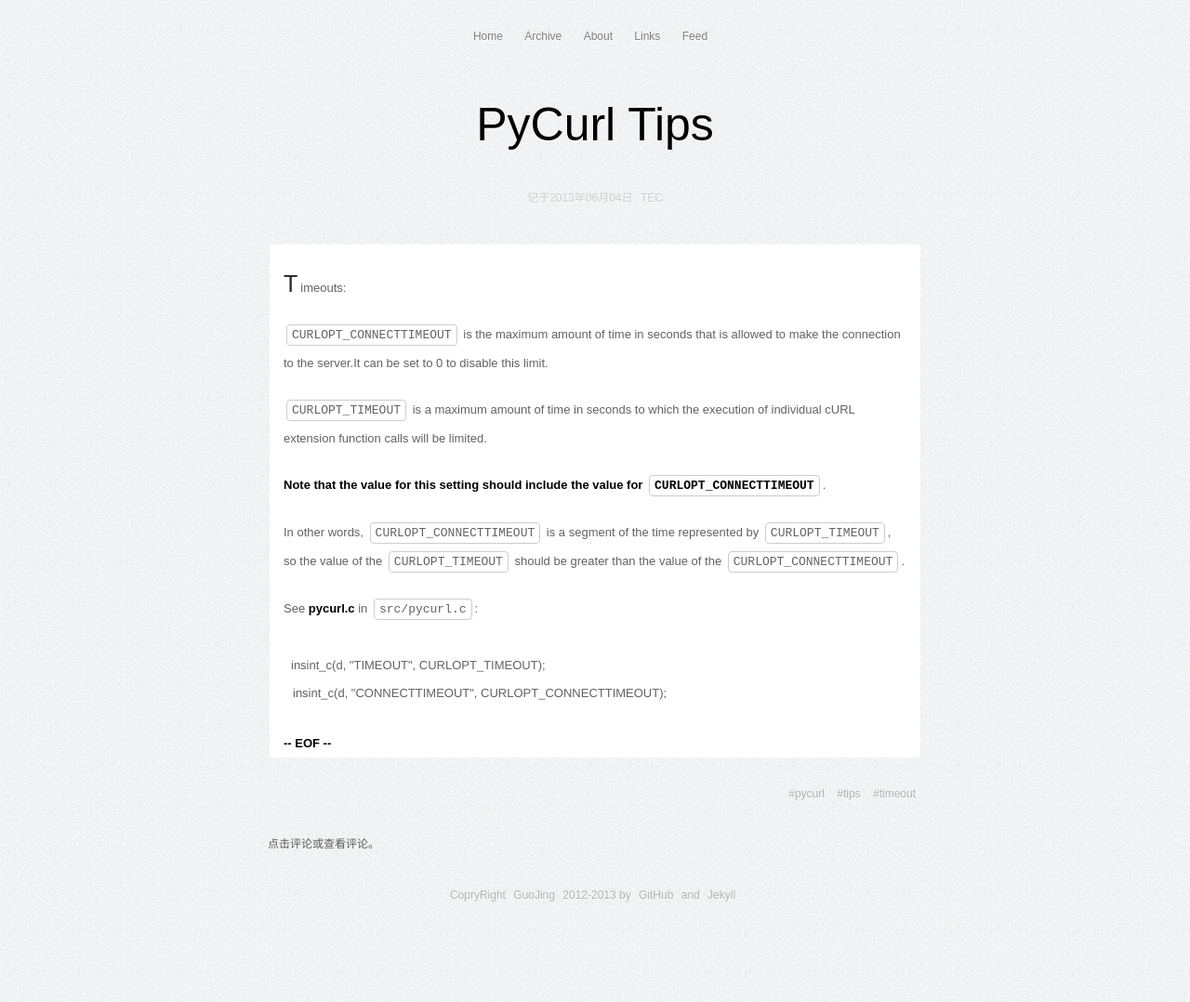
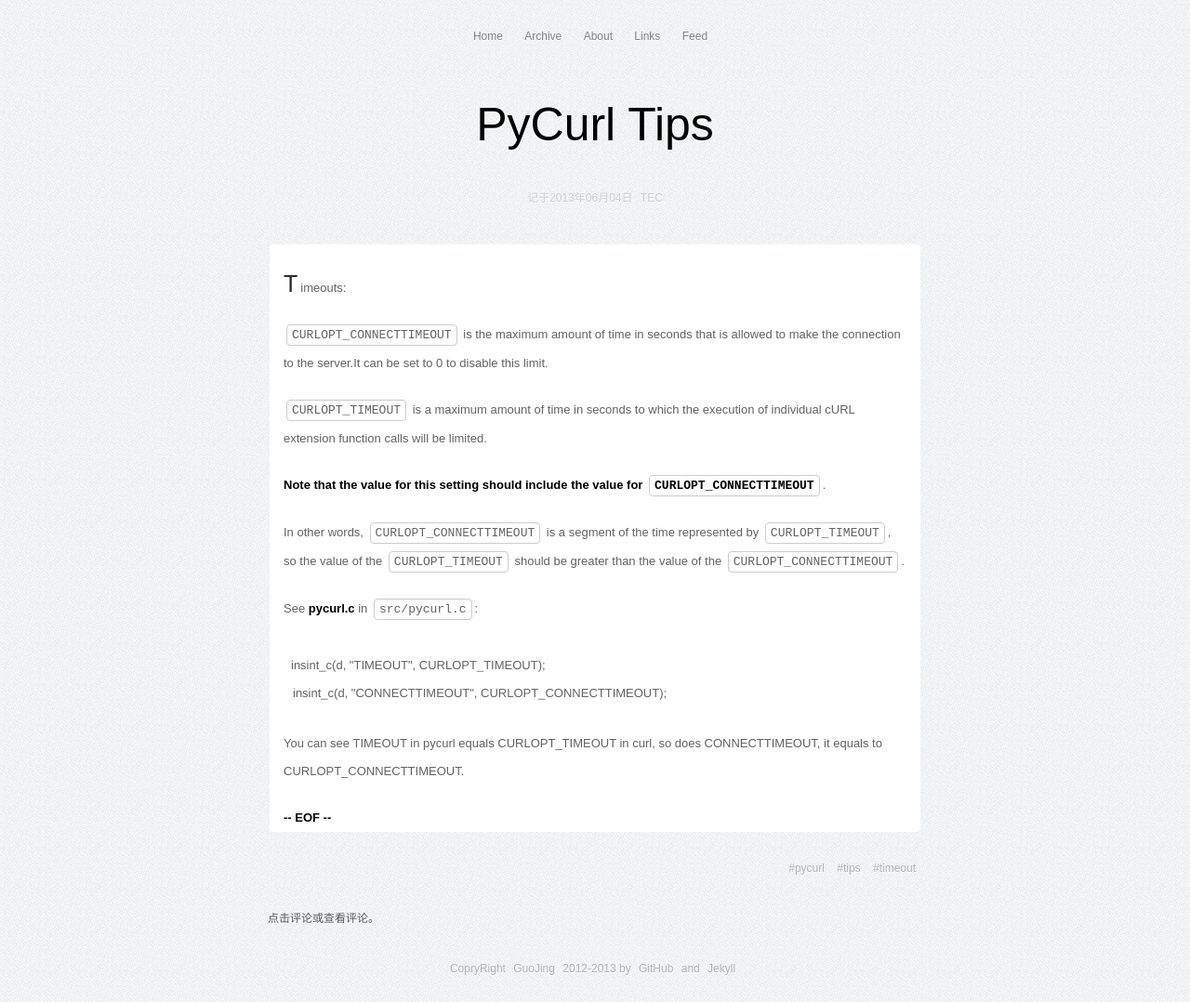
Before and after one commit to zwitzwit/guojing.github.com, a Jekyll site: the page built from _posts/tec/2013-06-04-pycurl-tips-difference-between-CURLOPT_CONNECTTIMEOUT-and-CURLOPT_TIMEOUT.md, in a window 1280 px wide. Shown: the whole page at 93% size. Built offline with Jekyll 4.4.1, drawn with Linux system fonts in a browser that asks for light colours; Markdown is read by kramdown in place of the engine named in the settings.

Commit message:
add new post

```diff
--- a/_posts/tec/2013-06-04-pycurl-tips-difference-between-CURLOPT_CONNECTTIMEOUT-and-CURLOPT_TIMEOUT.md
+++ b/_posts/tec/2013-06-04-pycurl-tips-difference-between-CURLOPT_CONNECTTIMEOUT-and-CURLOPT_TIMEOUT.md
@@ -19,3 +19,5 @@ See **pycurl.c** in `src/pycurl.c`:
 
 	insint_c(d, "TIMEOUT", CURLOPT_TIMEOUT);
 	insint_c(d, "CONNECTTIMEOUT", CURLOPT_CONNECTTIMEOUT);
+
+You can see TIMEOUT in pycurl equals CURLOPT_TIMEOUT in curl, so does CONNECTTIMEOUT, it equals to CURLOPT_CONNECTTIMEOUT.
```
